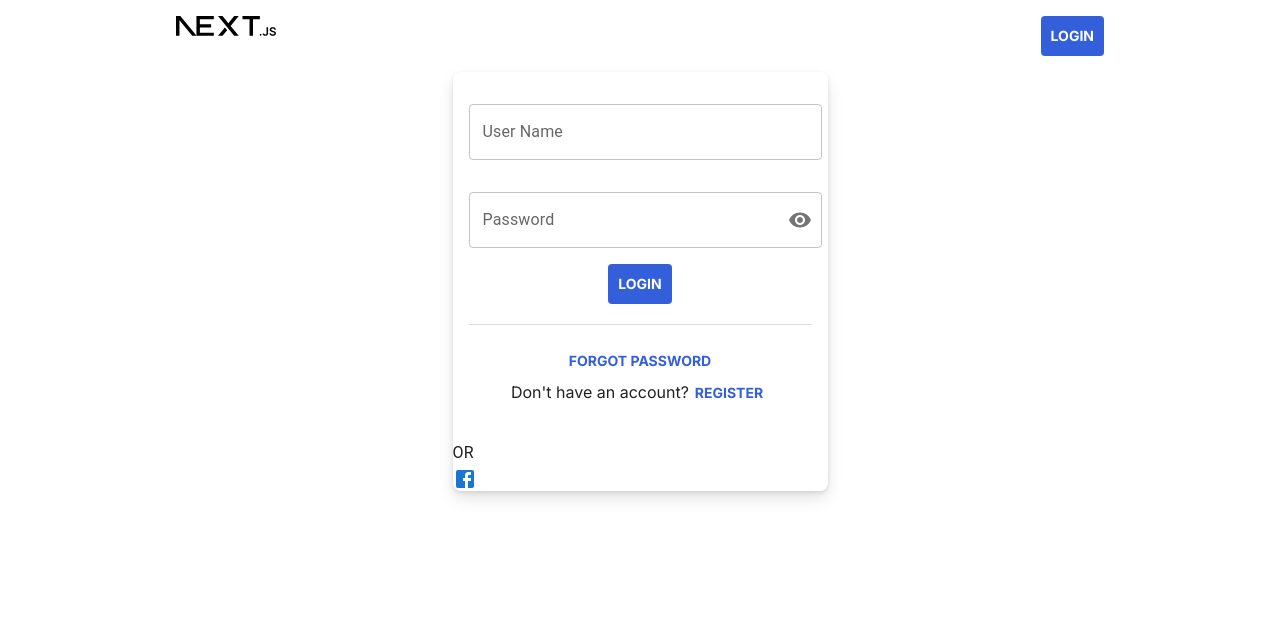
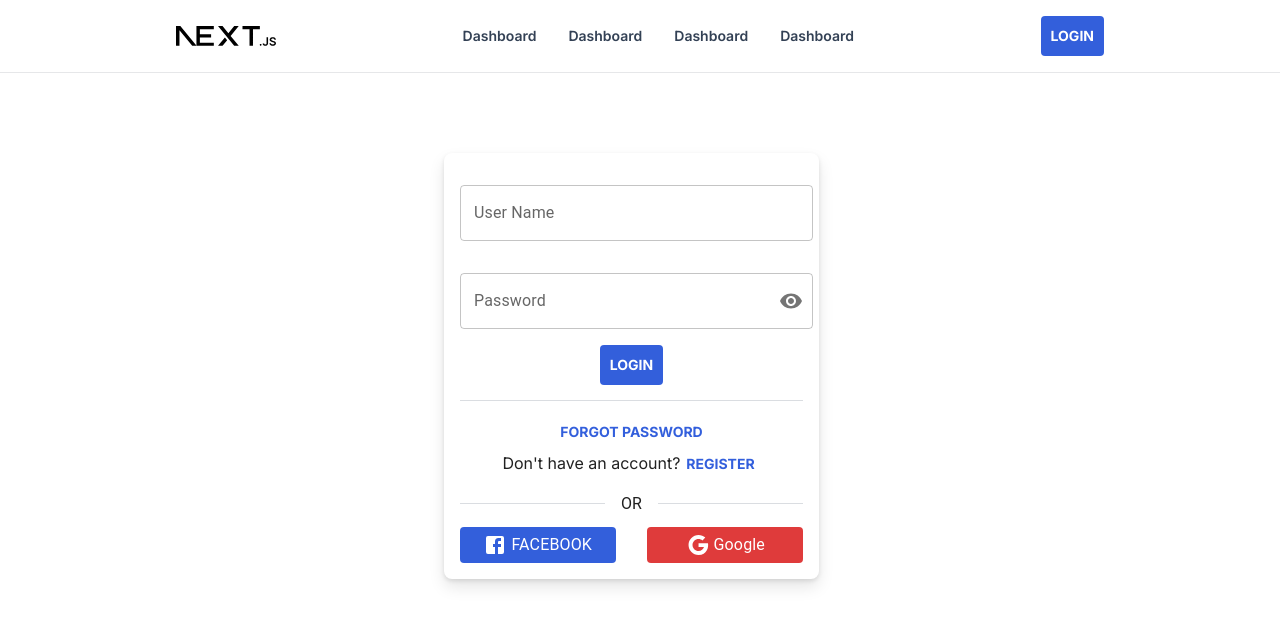
Before and after one commit to Hoang2652/blog, a Next.js app: page /login in a window 1280 px wide. Shown: the top 626 px of the page. Built offline with nearby package versions, Linux system fonts and the light colour scheme.

Commit message:
add loading and effect login

```diff
--- a/src/app/layout.tsx
+++ b/src/app/layout.tsx
@@ -1,7 +1,10 @@
 import './globals.css'
 import type { Metadata } from 'next'
 import { Inter } from 'next/font/google'
-import Header from '@/components/header'
+import { Suspense, lazy } from 'react'
+const Header = lazy(() => import("@/components/header"));
+import Container from '@mui/material/Container';
+import Loading from './loading';
 
 const inter = Inter({ subsets: ['latin'] })
 
@@ -17,11 +20,14 @@ export default function RootLayout({
 }) {
   return (
     <html lang="en">
-
-      <body className={inter.className}>
-        <Header />
-        {children}
-      </body>
+      <Suspense fallback={<Loading />}>
+        <body className={inter.className}>
+          <Header />
+          <Container maxWidth="sm">
+            {children}
+          </Container>
+        </body>
+      </Suspense>
     </html>
   )
 }
--- /dev/null
+++ b/src/app/loading.tsx
@@ -0,0 +1,12 @@
+
+interface LoadingHomeProps{
+
+}
+
+function Loading( ) {
+    return (
+        <><p>loading homepage</p></>
+    )
+}
+
+export default Loading;
--- /dev/null
+++ b/src/app/login/loading.css
@@ -0,0 +1,26 @@
+
+.Container_loading{
+    margin: 'auto'
+}
+
+.Card_loading{
+    height: 425px;
+    min-width: 275px;
+    max-width: 375px;
+    margin: 80px;
+    border-radius: 8px;
+    background-color: rgba(0, 0, 0, 0.11);
+    animation: 2s ease-in-out 0.5s infinite normal none running animation-loading;
+}
+
+@keyframes animation-loading {
+    0% {
+        opacity: 1;
+    }
+    50% {
+        opacity: 0.4;
+    }
+    100% {
+        opacity: 1;
+    }
+}
--- /dev/null
+++ b/src/app/login/loading.tsx
@@ -0,0 +1,11 @@
+import './loading.css'
+
+function Loading() {
+    return (
+        <div className="Container_loading" >
+            <div className="Card_loading"></div>
+        </div>
+     );
+}
+
+export default Loading;
--- a/src/app/login/page.tsx
+++ b/src/app/login/page.tsx
@@ -1,21 +1,23 @@
 'use client'
-import * as React from 'react';
-import Card from '@mui/material/Card';
-import IconButton from '@mui/material/IconButton';
-import InputAdornment from '@mui/material/InputAdornment';
-import FormControl from '@mui/material/FormControl';
-import TextField from '@mui/material/TextField';
-import Visibility from '@mui/icons-material/Visibility';
-import VisibilityOff from '@mui/icons-material/VisibilityOff';
-import Box from '@mui/material/Box';
-import Grid from '@mui/material/Grid';
-import Dash from '@/components/dash';
-import Modal from '@mui/material/Modal';
+import { Suspense, lazy, useState } from 'react';
+import Loading from './loading';
 import { useRouter } from 'next/navigation'
-import Register from './Register';
+const Card = lazy(() => import("@mui/material/Card"));
+const IconButton = lazy(() => import("@mui/material/IconButton"));
+const InputAdornment = lazy(() => import("@mui/material/InputAdornment"));
+const FormControl = lazy(() => import("@mui/material/FormControl"));
+const TextField = lazy(() => import("@mui/material/TextField"));
+const Visibility = lazy(() => import("@mui/icons-material/Visibility"));
+const VisibilityOff = lazy(() => import("@mui/icons-material/VisibilityOff"));
+const Box = lazy(() => import("@mui/material/Box"));
+const Grid = lazy(() => import("@mui/material/Grid"));
+const Modal = lazy(() => import("@mui/material/Modal"));
+const Dash = lazy(() => import("@/components/dash"));
+const Register = lazy(() => import("./Register"));
 import { Typography } from '@mui/material';
 import FacebookIcon from '@mui/icons-material/Facebook';
-import { signIn } from 'next-auth/react';
+import GoogleIcon from '@mui/icons-material/Google';
+
 // import axios from 'axios';
 
 const style = {
@@ -33,7 +35,7 @@ const style = {
 };
 
 export default function Login() {
-    const [showPassword, setShowPassword] = React.useState(false);
+    const [showPassword, setShowPassword] = useState(false);
 
     const handleClickShowPassword = () => setShowPassword((show) => !show);
 
@@ -41,10 +43,10 @@ export default function Login() {
       event.preventDefault();
     };
 
-    const [username, setUsername] = React.useState('');
-    const [password, setPassword] = React.useState('');
+    const [username, setUsername] = useState('');
+    const [password, setPassword] = useState('');
 
-    const [open, setOpen] = React.useState(false);
+    const [open, setOpen] = useState(false);
     const handleOpen = () => setOpen(true);
     const handleClose = () => setOpen(false);
 
@@ -58,31 +60,97 @@ export default function Login() {
         setPassword(event.target.value);
     }
 
-   const onSuccess = (res: any) => console.log(res);
-   const onFailure = (res: any) => console.error(res);
+   // const onSuccess = (res: any) => console.log(res);
+   // const onFailure = (res: any) => console.error(res);
 
-    const handleLogin =  () =>{
-      //   try {
-      //       const response = await axios.post('http://localhost:3001/user', {
-      //          username: username,
-      //          password: password,
-      //       });
-      //       if (response.status === 200) {
-      //           alert("login success")
-      //       } else {
-      //          console.error('Login failed.');
-      //       }
-      //    } catch (error) {
-      //       console.error(error);
-      //    }
-      router.push('/', { scroll: false })
+   //  const handleLogin =  () =>{
+   //    //   try {
+   //    //       const response = await axios.post('http://localhost:3001/user', {
+   //    //          username: username,
+   //    //          password: password,
+   //    //       });
+   //    //       if (response.status === 200) {
+   //    //           alert("login success")
+   //    //       } else {
+   //    //          console.error('Login failed.');
+   //    //       }
+   //    //    } catch (error) {
+   //    //       console.error(error);
+   //    //    }
+   //    router.push('/', { scroll: false })
+   //  }
+
+    const handleSignFacebook = () => {
+      // router.push('/api/auth/signin', { scroll: false })
+      console.log('login facebook');
     }
 
-    const handleSignFacebook = () => {
-      router.push('/api/auth/signin', { scroll: false })
+   //  React.useEffect(() => {
+   //    fetch('http://127.0.0.1:8000/api/login-execute', {
+   //       method: 'POST',
+   //       headers: {
+   //          'Content-Type': 'application/json',
+   //          'X-CSRF-TOKEN': csrfToken
+   //       },
+   //       body: JSON.stringify({
+   //          username: 'hoang123',
+   //          password: 'hoang123'
+   //       })
+   //    })
+   //    .then(response => response.json())
+   //    .then(data => {
+   //      console.log(">>data: ",data.user);
+   //    })
+   //    .catch(error => {
+   //      console.error('Error checking login:', error);
+   //    });
+   //  }, []);
+
+   const handleLogin = async () => {
+      try {
+         fetch('http://127.0.0.1:8000/sanctum/csrf-cookie', {
+            method: 'GET',
+            credentials: 'same-origin'
+         }).then((response) => {
+            // const csrfToken = response.headers.get('X-CSRF-TOKEN');
+
+            // if (csrfToken !== null) {
+            // Sau khi có CSRF token, thực hiện yêu cầu POST
+            fetch('http://127.0.0.1:8000/api/login-execute', {
+               method: 'POST',
+               credentials: 'same-origin',
+               headers: {
+                  'Content-Type': 'application/json',
+                  // 'X-CSRF-TOKEN': csrfToken
+               },
+               body: JSON.stringify({
+                  username: 'hoang123',
+                  password: 'hoang123'
+               })
+            }).then((res) => res.json())
+               .then((data) => {
+                  if (data.status === 200) {
+                   console.log("win")
+                  } else {
+                  // Xử lý lỗi
+                  console.log("win111")
                   }
+               });
+            // } else {
+            // console.log("null")
+            // }
+         });
+
+      }
+      catch (error) {
+         console.error('An error occurred:', error);
+      }
+    };
+
+
 
     return (
+      <Suspense fallback={<Loading />}>
         <Box sx={{ flexGrow: 1 }}>
             <Grid item xs={6} md={5} margin="auto">
                <Card
@@ -90,7 +158,7 @@ export default function Login() {
                      margin: 'auto',
                      minWidth: 275,
                      maxWidth: 375,
-                     mb: 10,
+                     m: 10,
                      boxShadow: '0 2px 4px rgb(0 0 0 / 10%), 0 8px 16px rgb(0 0 0 / 10%)',
                      borderRadius: 2,
                   }}
@@ -129,7 +197,7 @@ export default function Login() {
                      />
                   </FormControl>
                   <Box sx={{ textAlign: 'center' }}>
-                        <button className='text-white rounded bg-blue-700/90 uppercase p-2.5 font-bold text-sm' onClick={handleLogin}>
+                     <button className='text-white rounded bg-blue-700/90 uppercase p-2.5 font-bold text-sm' onClick={() => handleLogin()}>
                            Login
                      </button>
                   </Box>
@@ -137,7 +205,7 @@ export default function Login() {
                   <Box sx={{ textAlign: 'center' }}>
                      <button className='text-blue-700/90 p-1.5  rounded-sm uppercase font-bold text-sm hover:bg-sky-50'>forgot password</button>
                   </Box>
-                    <Box sx={{ textAlign: 'center',mb: 4 }}>
+                  <Box sx={{ textAlign: 'center',mb: 1 }}>
                      Don't have an account?
                      <button
                      className='text-blue-700/90 p-1.5 rounded-sm uppercase font-bold text-sm hover:bg-sky-50'
@@ -146,9 +214,22 @@ export default function Login() {
                         Register
                      </button>
                   </Box>
-                  <Box>
-                     <Typography>OR</Typography>
-                     <FacebookIcon color="primary" onClick={() => { handleSignFacebook(); } }/>
+                  <Box sx={{ textAlign: 'center', mb: 2 }}>
+                     <Box sx={{ textAlign: 'center', display: 'flex', mb: 1}}>
+                        <Dash width='40%' />
+                        <Typography sx={{ alignSelf: 'center' }}>OR</Typography>
+                        <Dash width='40%' />
+                     </Box>
+                     <Box sx={{ textAlign: 'center', display: 'flex', justifyContent: 'space-around'}}>
+                        <button className="flex bg-blue-700/90 p-1.5 rounded w-5/12 justify-center">
+                           <FacebookIcon sx={{ color: 'white', mr: 0.5 }} onClick={() => { handleSignFacebook(); } }/>
+                           <Typography color="white">FACEBOOK</Typography>
+                        </button>
+                        <button className="flex bg-red-600/90 p-1.5 rounded w-5/12 justify-center">
+                           <GoogleIcon sx={{ color: 'white', mr: 0.5 }} onClick={() => { handleSignFacebook(); } }/>
+                           <Typography color="white">Google</Typography>
+                        </button>
+                     </Box>
                   </Box>
                </Card>
             </Grid>
@@ -158,5 +239,6 @@ export default function Login() {
                </Box>
             </Modal>
         </Box>
+      </Suspense>
     )
   }
--- a/src/components/dash/dash.css
+++ b/src/components/dash/dash.css
@@ -2,6 +2,6 @@
     align-items: center;
     border-bottom: 1px solid #dadde1;
     display: flex;
-    margin: 20px 16px;
+    margin: 15px 16px;
     text-align: center;
 }
--- a/src/components/dash/index.tsx
+++ b/src/components/dash/index.tsx
@@ -1,7 +1,15 @@
 import './dash.css'
 
-function Dash() {
-    return <div className="dash"></div>;
-}
+interface DashProps {
+    width?: string | number;
+  }
+
+function Dash ({ width } : DashProps) {
+    const dashStyle = {
+      width: typeof width === 'number' ? `${width}px` : width
+    };
+
+    return <div className="dash" style={dashStyle}></div>;
+  };
 
 export default Dash;
--- a/src/components/header/Logo.tsx
+++ b/src/components/header/Logo.tsx
@@ -7,7 +7,7 @@ interface Props{
 
 function Logo({ imageUrl }: Props ) {
     return (
-        <div>
+        <div style={{ alignSelf: 'center' }}>
             <Link href="/">
                 <Image
                     src={ imageUrl }
--- /dev/null
+++ b/src/components/header/NavMenu.tsx
@@ -0,0 +1,31 @@
+import Link from 'next/link'
+
+interface NavMenuProps{
+
+}
+
+function NavMenu() {
+
+    return(
+       <div className="relative hidden lg:flex items-center">
+            <nav className="text-sm leading-6 font-semibold text-slate-700 dark:text-slate-200">
+                <ul className="flex space-x-8">
+                    <li>
+                        <Link href="/dashboard" className='hover:text-sky-500 '>Dashboard</Link>
+                    </li>
+                    <li>
+                        <Link href="/dashboard" className='hover:text-sky-500 '>Dashboard</Link>
+                    </li>
+                    <li>
+                        <Link href="/dashboard" className='hover:text-sky-500 '>Dashboard</Link>
+                    </li>
+                    <li>
+                        <Link href="/dashboard" className='hover:text-sky-500 '>Dashboard</Link>
+                    </li>
+                </ul>
+            </nav>
+       </div>
+    )
+  };
+
+export default NavMenu;
--- a/src/components/header/index.tsx
+++ b/src/components/header/index.tsx
@@ -1,13 +1,17 @@
 import React from "react";
 import Logo from "./Logo"
 import IconGroup from "./IconGroup";
+import NavMenu from "./NavMenu";
 
 function Header() {
     return (
-        <header>
-            <div className="flex flex-row justify-between w-9/12 m-auto p-4">
-                <Logo imageUrl="/next.svg" />
-                <IconGroup />
+        <header className="sticky top-0 z-40 w-full backdrop-blur flex-none transition-colors duration-500 lg:z-50 lg:border-b lg:border-slate-900/10 dark:border-slate-50/[0.06] bg-white/95 supports-backdrop-blur:bg-white/60 dark:bg-transparent">
+            <div className="max-w-8xl mx-auto">
+                <div className="flex flex-row justify-between w-9/12 m-auto p-4 relative ">
+                    <Logo imageUrl="/next.svg" />
+                    <NavMenu />
+                    <IconGroup />
+                </div>
             </div>
         </header>
      );
```
Also changed, not shown: src/app/api/auth/[...nextauth]/route.js (deleted, +0 -20 lines). Lines whose indentation alone changed are shown as unchanged.
